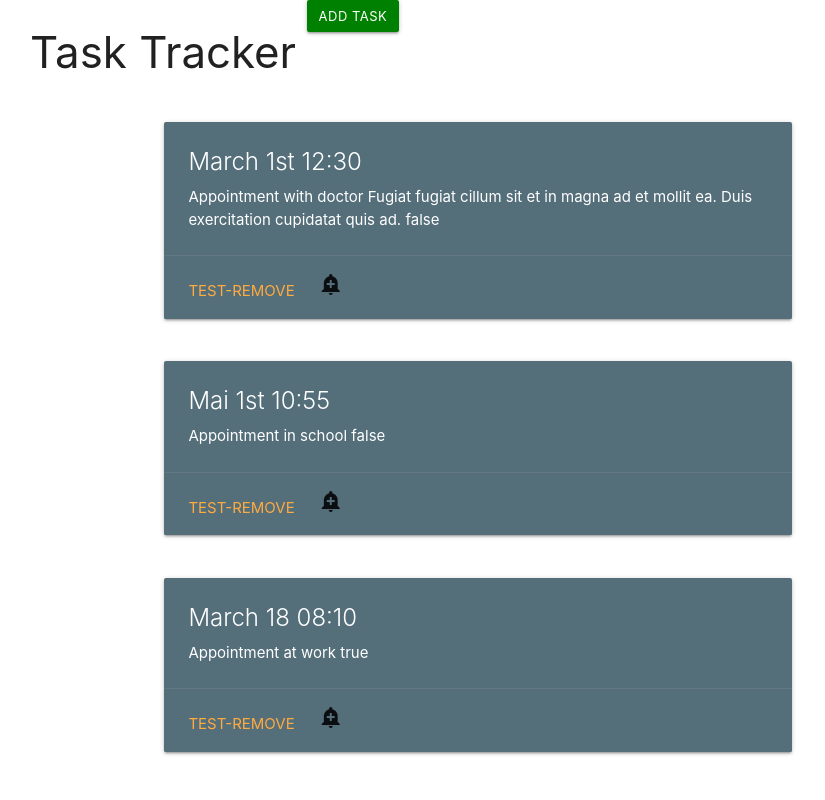
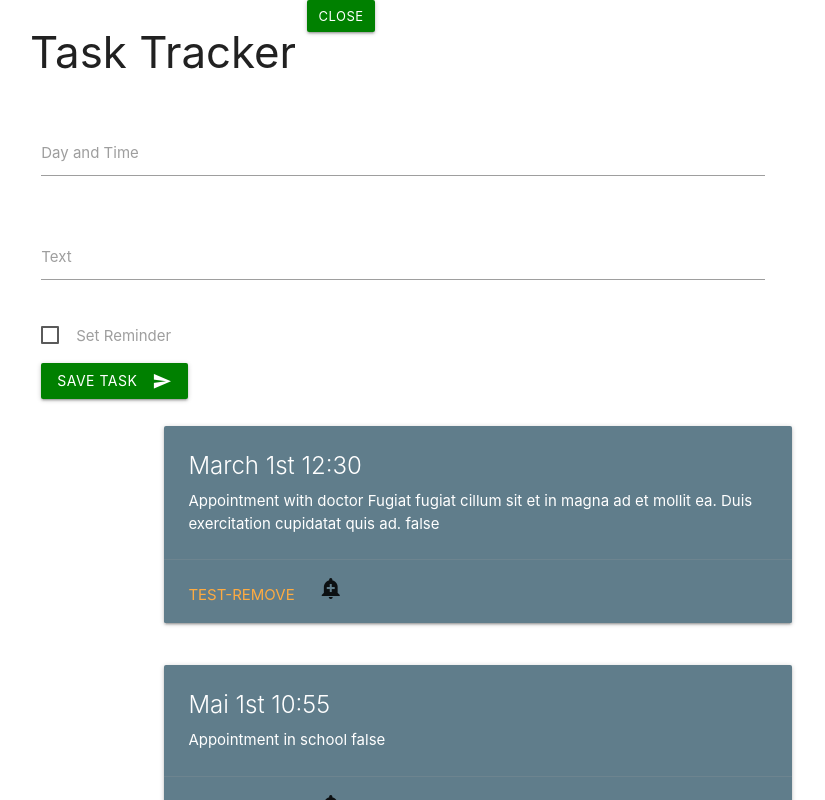
Before and after one commit to Retch/task-tracker, a Vue app: page / in a window 1280 px wide. Both pictures are taken after a click on the button "ADD TASK". Shown: the top 800 px of the page, without its empty margins (162-987 px from the left). Built offline with nearby package versions, Linux system fonts and the light colour scheme.

Commit message:
Added Tast Adder

```diff
--- a/src/App.vue
+++ b/src/App.vue
@@ -1,6 +1,14 @@
 <template>
   <div class="container">
-    <Header class="col s6" title="Task Tracker" />
+    <Header
+      @show-add-task="toggleAddTask"
+      class="col s6"
+      title="Task Tracker"
+      :showaddtask="showaddtask"
+    />
+    <div v-show="showaddtask">
+      <AddTask @add-task="addTask" />
+    </div>
     <Tasks
       @toggle-reminder="toggleReminder"
       @delete-task="deleteTask"
@@ -13,19 +21,25 @@
 <script>
 import Header from "./components/Header.vue";
 import Tasks from "./components/Tasks.vue";
+import AddTask from "./components/AddTask.vue";
 
 export default {
   name: "App",
   components: {
     Header,
     Tasks,
+    AddTask,
   },
   data() {
     return {
       tasks: [],
+      showaddtask: false,
     };
   },
   methods: {
+    toggleAddTask() {
+      this.showaddtask = !this.showaddtask;
+    },
     deleteTask(id) {
       this.tasks = this.tasks.filter((task) => task.id !== id);
     },
@@ -33,6 +47,10 @@ export default {
       this.tasks = this.tasks.map((task) =>
         task.id === id ? { ...task, reminder: !task.reminder } : task
       );
+    },
+    addTask(task) {
+      this.tasks = [...this.tasks, task];
+      this.showaddtask = false;
     },
   },
   created() {
--- /dev/null
+++ b/src/components/AddTask.vue
@@ -0,0 +1,63 @@
+<template>
+  <div class="row">
+    <form @submit="onSubmit" class="col s12">
+      <div class="row">
+        <div class="input-field col s10">
+          <input id="day" v-model="day" type="text" class="validate" />
+          <label for="day">Day and Time</label>
+        </div>
+      </div>
+      <div class="row">
+        <div class="input-field col s10">
+          <input id="text" v-model="text" type="text" class="validate" />
+          <label for="text">Text</label>
+        </div>
+      </div>
+      <p>
+        <label>
+          <input v-model="reminder" type="checkbox" />
+          <span>Set Reminder</span>
+        </label>
+      </p>
+      <button
+        style="background: green"
+        class="btn waves-effect waves-light"
+        type="submit"
+        name="action"
+      >
+        Save Task
+        <i class="material-icons right">send</i>
+      </button>
+    </form>
+  </div>
+</template>
+
+<script>
+export default {
+  name: "AddTask",
+  data() {
+    return {
+      text: "",
+      day: "",
+      reminder: false,
+    };
+  },
+  methods: {
+    onSubmit(e) {
+      e.preventDefault();
+      if (this.text && this.day) {
+        const newTask = {
+          id: Math.floor(Math.random() * 100000),
+          text: this.text,
+          day: this.day,
+          reminder: this.reminder,
+        };
+
+        (this.text = ""), (this.day = ""), (this.reminder = false);
+
+        this.$emit("add-task", newTask);
+      }
+    },
+  },
+};
+</script>
--- a/src/components/Button.vue
+++ b/src/components/Button.vue
@@ -22,7 +22,7 @@ export default {
   },
   methods: {
     onClick() {
-      console.log("consol");
+      this.$emit("show-add-task");
     },
   },
 };
--- a/src/components/Header.vue
+++ b/src/components/Header.vue
@@ -2,7 +2,12 @@
   <header>
     <div class="row">
       <h3 class="col left-align">{{ title }}</h3>
-      <Button class="col valign-wrapper" text="Add Task" color="green" />
+      <Button
+        @show-add-task="$emit('show-add-task')"
+        class="col valign-wrapper"
+        :text="showaddtask ? 'Close' : 'Add Task'"
+        color="green"
+      />
     </div>
   </header>
 </template>
@@ -13,10 +18,8 @@ import Button from "./Button.vue";
 export default {
   name: "Header",
   props: {
-    title: {
-      type: String,
-      default: "default title",
-    },
+    title: String,
+    showaddtask: Boolean,
   },
   components: {
     Button,
--- a/src/components/Task.vue
+++ b/src/components/Task.vue
@@ -1,6 +1,6 @@
 <template>
   <div class="col s12">
-    <div class="card blue-grey darken-1">
+    <div class="card blue-grey darken+1">
       <div class="card-content white-text">
         <span class="card-title">{{ task.day }}</span>
         {{ task.text }}
```
